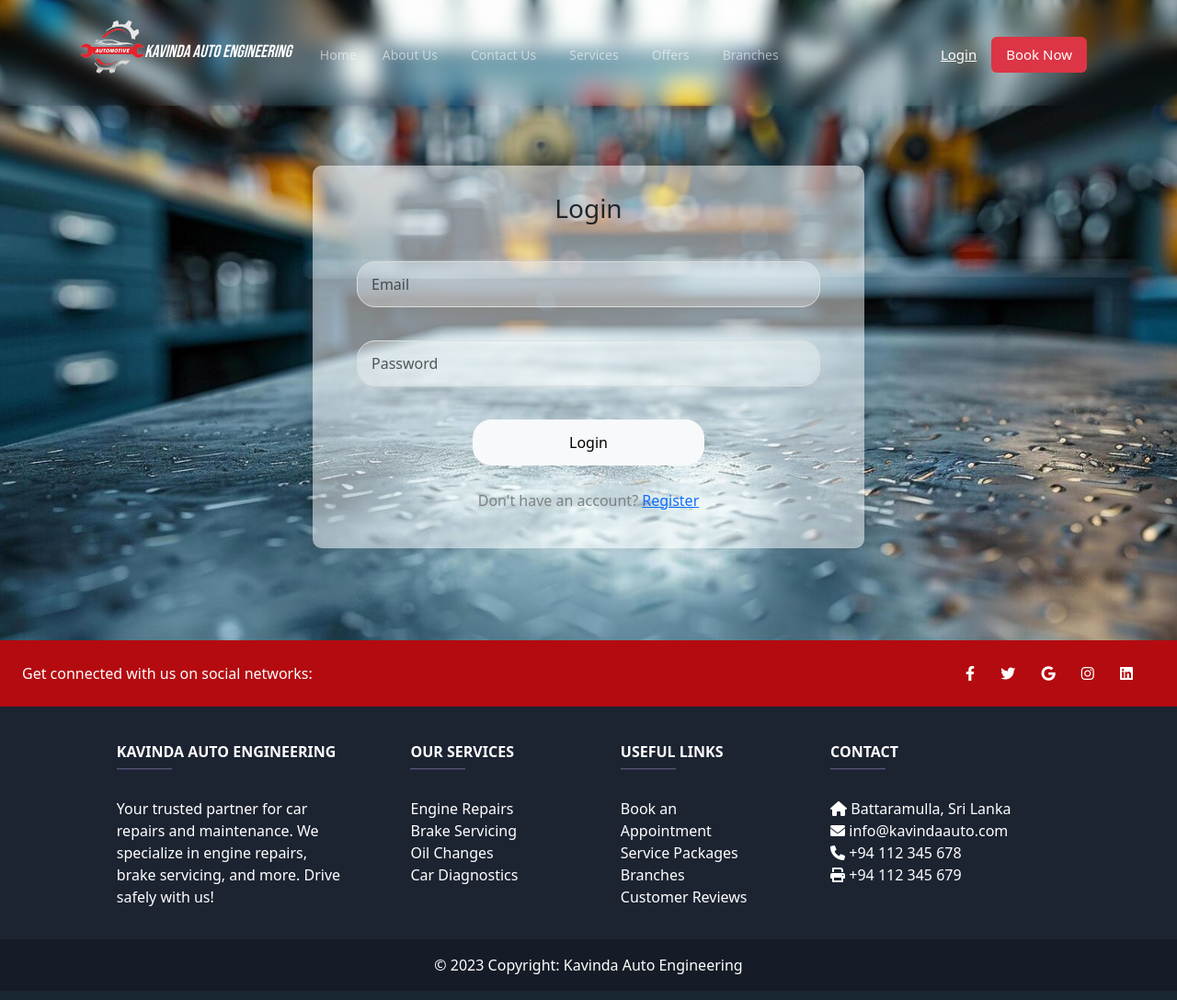
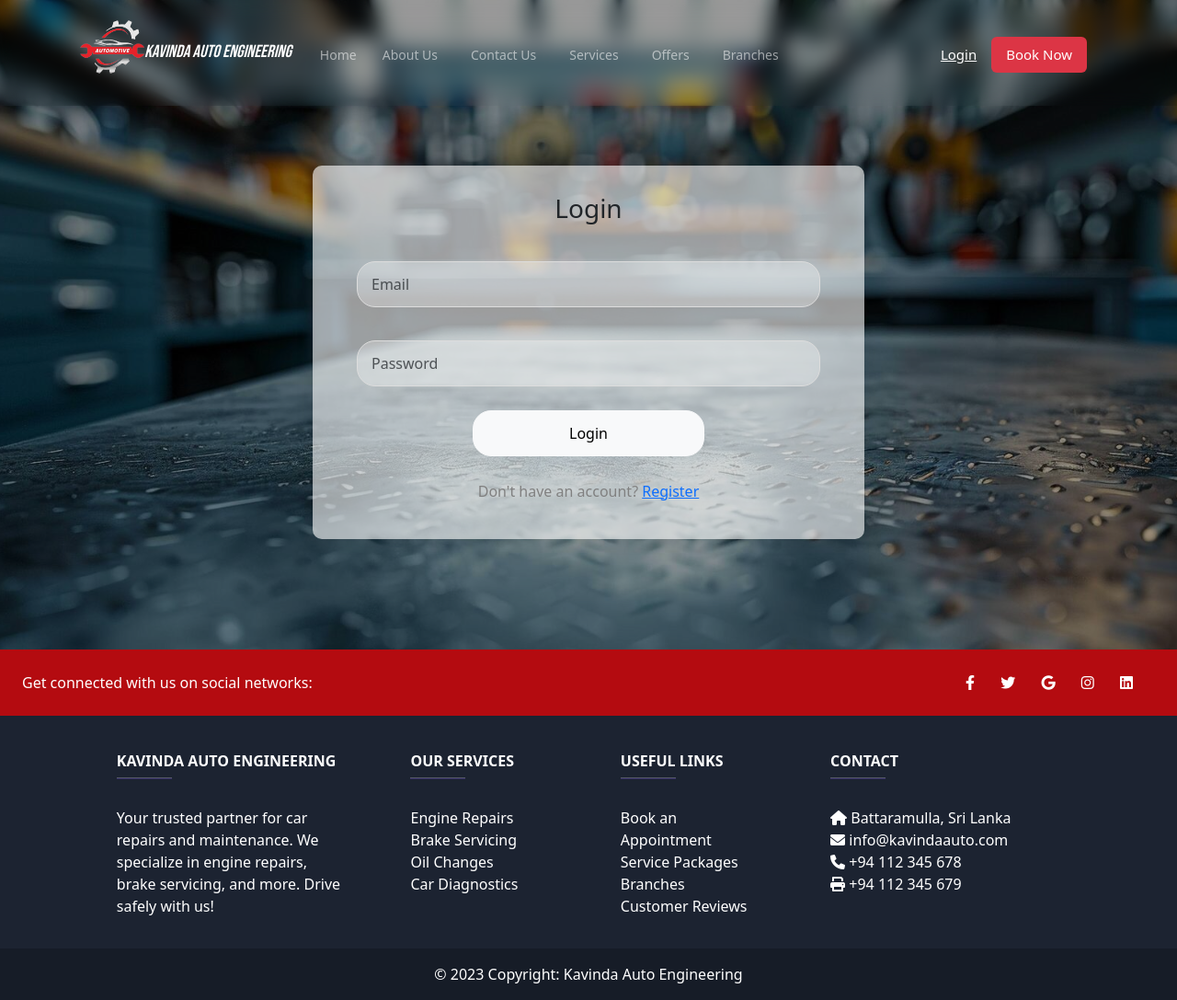
Before and after one commit to starlightaris/car_service_ms, a PHP site: page /login.php in a window 1280 px wide. Shown: the whole page at 92% size. Before the commit the page ends 1059 px from the top, so only its background shows below. Run offline with PHP 8.4, Linux system fonts and the light colour scheme.

Commit message:
fixed login n reg validations and bacgrnds

```diff
--- a/css/style-login.css
+++ b/css/style-login.css
@@ -2,15 +2,20 @@ body, html {
     height: 100%;
     margin: 0;
     padding: 0;
+    /* background-color: #f4f4f4; */
 }
 
 body {
-    background-image: url("../images/login-back.jpg");
-    background-size: cover; /* Ensures the image covers the full screen */
-    background-position: center; /* Centers the image */
+    background-image: linear-gradient(rgba(0, 0, 0, 0.4), rgba(0, 0, 0, 0.4)), url("../images/login-back.jpg");
+    /* background-image: url("../images/login-back.jpg"); */
+    background-size: cover;
+    background-position: center;
     background-repeat: no-repeat; /* Prevents repetition */
-    background-attachment: fixed; /* Keeps background fixed when scrolling */
+    background-attachment: fixed;
 }
+/* .navbar{
+    background-color: rgba(0, 0, 0, 0.2)!important;
+} */
 
 .row {
     margin: 10px;
@@ -21,9 +26,10 @@ body {
     width: 100%;
     padding: 30px;
     border-radius: 10px;
-    background: rgba(255, 255, 255, 0.5);
+    background: rgba(255, 255, 255, 0.6);
     box-shadow: 0 0 20px rgba(0, 0, 0, 0.1);
-    margin: 180px auto 100px;
+    margin: 180px auto 120px;
+
 }
 
 .input-field {
@@ -64,12 +70,10 @@ body {
     border-radius: 20px;
 }
 
-@media screen and (max-width: 768px) {
+
+@media (max-width: 768px) {
     .form {
-        margin-top:200px;
-        margin-left: 20px;
-        margin-right: 20px;
-        /* margin: 100px; */
+        margin: 100px;
         padding: 20px;
     }
 
@@ -84,13 +88,8 @@ body {
 
 @media (max-width: 150px) {
     .form {
-        margin-top:200px;
-        margin-left: 20px;
-        margin-right: 20px;
-        /* margin: 100px; */
-        padding: 20px;
         box-shadow: none;
-        /* margin: 10px;
-        padding: 15px; */
+        margin: 10px;
+        padding: 15px;
     }
 }
--- a/js/Validate-register.js
+++ b/js/Validate-register.js
@@ -14,7 +14,7 @@ function doValidate(){
 
     //pasword validation
     var pw=document.forms["myform"]["txtpw"].value;
-    var regex=/^(?=.*[a-z])(?=.*[A-Z])(?=.*\d)(?=.*[@$!%*?&])[A-Za-z\d@$!%*?&]{8,}$/;
+    var regex=/^(?=.*[a-z])(?=.*[A-Z])(?=.*\d)(?=.*[@$!%*?&/*+.])[A-Za-z\d@$!%*?&/*+.]{8,}$/;
     var passwordError1 = document.getElementById("passwordError1");
     var passwordError2 = document.getElementById("passwordError2");
 
--- a/login.php
+++ b/login.php
@@ -63,6 +63,7 @@ if (isset($_POST['btnsubmit'])) {
     <!-- <a href="javascript:window.history.back()" class="back-arrow">
             &larr;
         </a> -->
+    <div class="container">
     <div class="form mx-auto">
         <div class="top text-center mb-4">
             <header class="h3">Login</header>
@@ -85,7 +86,7 @@ if (isset($_POST['btnsubmit'])) {
                     <div class="form-group">
 
                         <input type="email" name="txtemail" class="form-control input-field" placeholder="Email"
-                            required value="<?php echo isset($fname) ? $fname : ''; ?>">
+                            required value="<?php echo isset($email) ? $email : ''; ?>">
 
                     </div>
                 </div>
@@ -102,11 +103,11 @@ if (isset($_POST['btnsubmit'])) {
                     </div>
                 </div>
             </div>
-            <div class="row g-3">
+            <!-- <div class="row g-3">
                 <small id="passwordError" class="error-text">Password must have at least 8 characters, 1
                     uppercase, 1 lowercase, 1 number, and 1 special character.</small>
 
-            </div>
+            </div> -->
             <div class="row g-3">
                 <div class="col-12">
                     <div class="form-group">
@@ -120,6 +121,7 @@ if (isset($_POST['btnsubmit'])) {
             </div>
         </form>
     </div>
+    </div>
 
     <!-- nav-scroll frosted glass effect -->
     <script src="js/navbar-scroll.js"></script>
```
Also changed, not shown: css/style-appointment.css (+6 -1 lines), css/style-register.css (+9 -5 lines).
